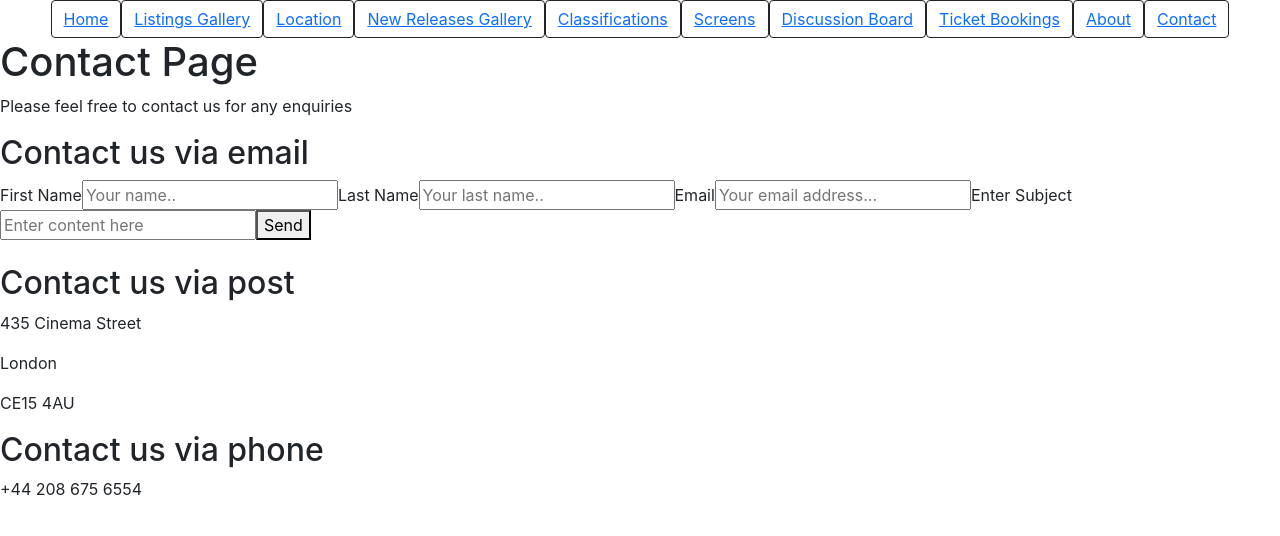
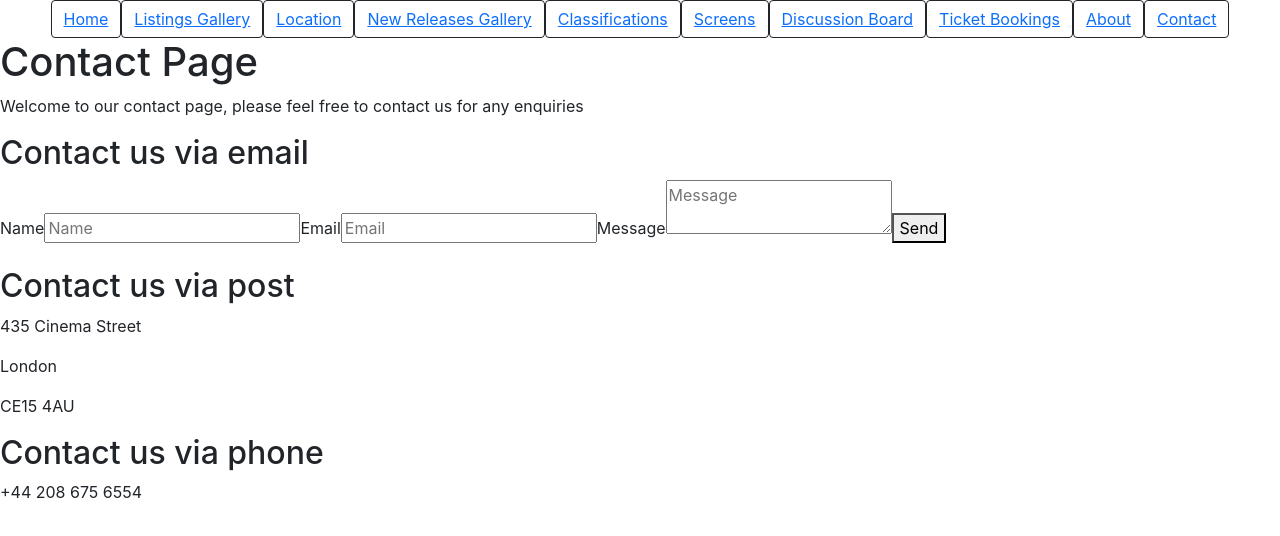
Before and after one commit to Peter-Dagley/Movie-Website, a React (Create React App) app in the folder Frontend/moviewebsite/: page /contact in a window 1280 px wide. Shown: the top 536 px of the page. Built offline with nearby package versions, Linux system fonts and the light colour scheme.

Commit message:
Added  submission form to Contact page

```diff
--- a/Frontend/moviewebsite/src/components/Pages/Contact/ContactContent.js
+++ b/Frontend/moviewebsite/src/components/Pages/Contact/ContactContent.js
@@ -1,28 +1,30 @@
-import React from 'react'
+import React from "react";
 
-const ContactContent = () => {
-  return (
-    <div>
+
+const Contact = () => {
+  return <div>
     <h1> Contact Page</h1>
-    <p>Please feel free to contact us for any enquiries</p>
+    <p>Welcome to our contact page, please feel free to contact us for any enquiries</p>
+
 
     <h2>Contact us via email</h2>
-    <form action="https://formsubmit.co/87393ec81fcbba0211622f33c93f1126" method="POST">
-    <label for="fname">First Name</label>
-      <input type="text" placeholder="Your name.." ></input>
-
-      <label for="lname">Last Name</label>
-      <input type="text" id="lname" name="lastname" placeholder="Your last name.."></input>
-
-      <label for="email">Email</label>
-      <input type="email" name="email" placeholder="Your email address..." ></input>
-
-      <label for="Subject">Enter Subject </label>
-      <input type="textarea" name="textValue" placeholder="Enter content here"></input>
+    <form action="https://submit-form.com/jEKHvH5d">
+  <label for="name">Name</label>
+  <input type="text" id="name" name="name" placeholder="Name" required="" />
+  <label for="email">Email</label>
+  <input type="email" id="email" name="email" placeholder="Email" required="" />
+  <label for="message">Message</label>
+  <textarea
+    id="message"
+    name="message"
+    placeholder="Message"
+    required=""
+  ></textarea>
+  <button type="submit">Send</button>
+</form>
+<br/>
 
 
-      <button type="submit">Send</button>
-     </form> <br/>
     <h2>Contact us via post</h2>
     <p>435 Cinema Street</p>
     <p>London</p>
@@ -33,7 +35,6 @@ const ContactContent = () => {
 
 
   </div>
-  )
-}
+};
 
-export default ContactContent
+export default Contact;
```
